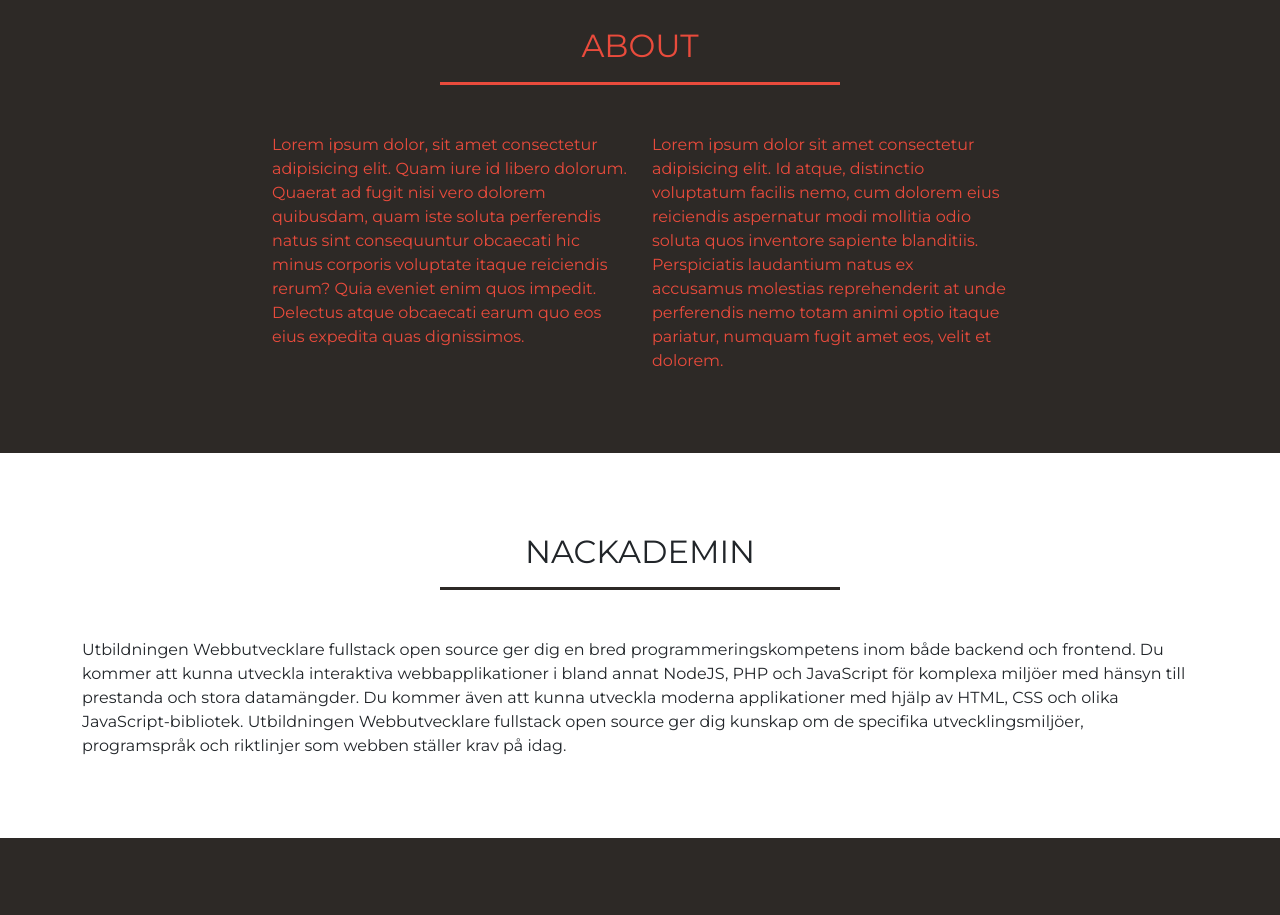
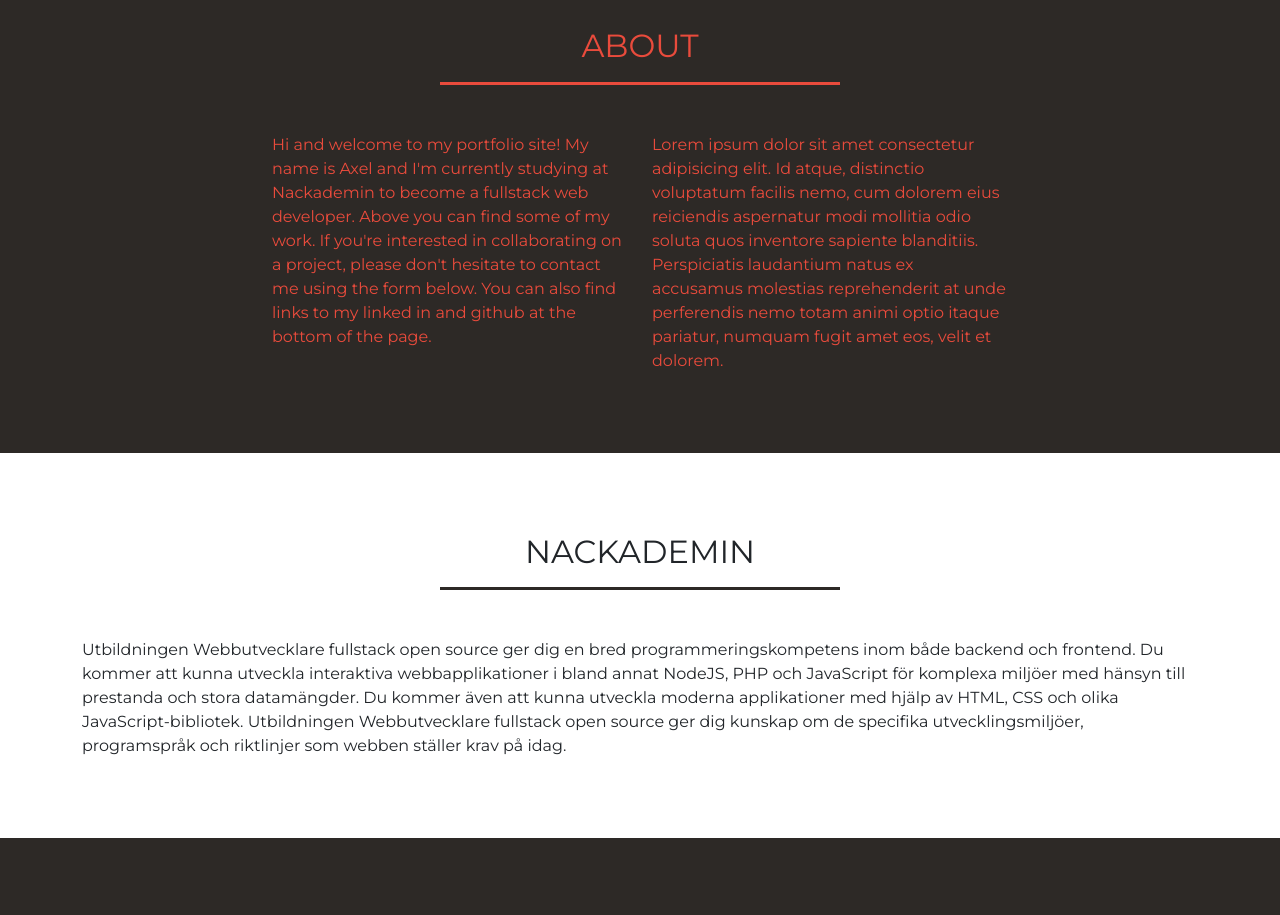
Before and after one commit to yobananaboy15/portfolio-page, a website: page index.html in a window 1280 px wide. Shown: the part 1540-2455 px from the top of the page. Drawn offline with nearby package versions, Linux system fonts and the light colour scheme.

Commit message:
added some about info

```diff
--- a/index.html
+++ b/index.html
@@ -15,7 +15,7 @@
     ></script>
   </head>
   <body id="page-top">
-    <!-- Navbar här -->
+    <!-- Navbar here -->
 
     <nav class="navbar navbar-expand-lg fixed-top bg-secondary text-uppercase">
       <div class="container">
@@ -192,12 +192,12 @@
         <div class="border-div mt-3 mb-5 bg-secondary mx-auto"></div>
         <div class="row">
           <div class="col-lg-4 ml-auto">
-            Lorem ipsum dolor, sit amet consectetur adipisicing elit. Quam iure
-            id libero dolorum. Quaerat ad fugit nisi vero dolorem quibusdam,
-            quam iste soluta perferendis natus sint consequuntur obcaecati hic
-            minus corporis voluptate itaque reiciendis rerum? Quia eveniet enim
-            quos impedit. Delectus atque obcaecati earum quo eos eius expedita
-            quas dignissimos.
+            Hi and welcome to my portfolio site! My name is Axel and I'm
+            currently studying at Nackademin to become a fullstack web
+            developer. Above you can find some of my work. If you're interested
+            in collaborating on a project, please don't hesitate to contact me
+            using the form below. You can also find links to my linked in and
+            github at the bottom of the page.
           </div>
           <div class="col-lg-4 mr-auto">
             Lorem ipsum dolor sit amet consectetur adipisicing elit. Id atque,
```
